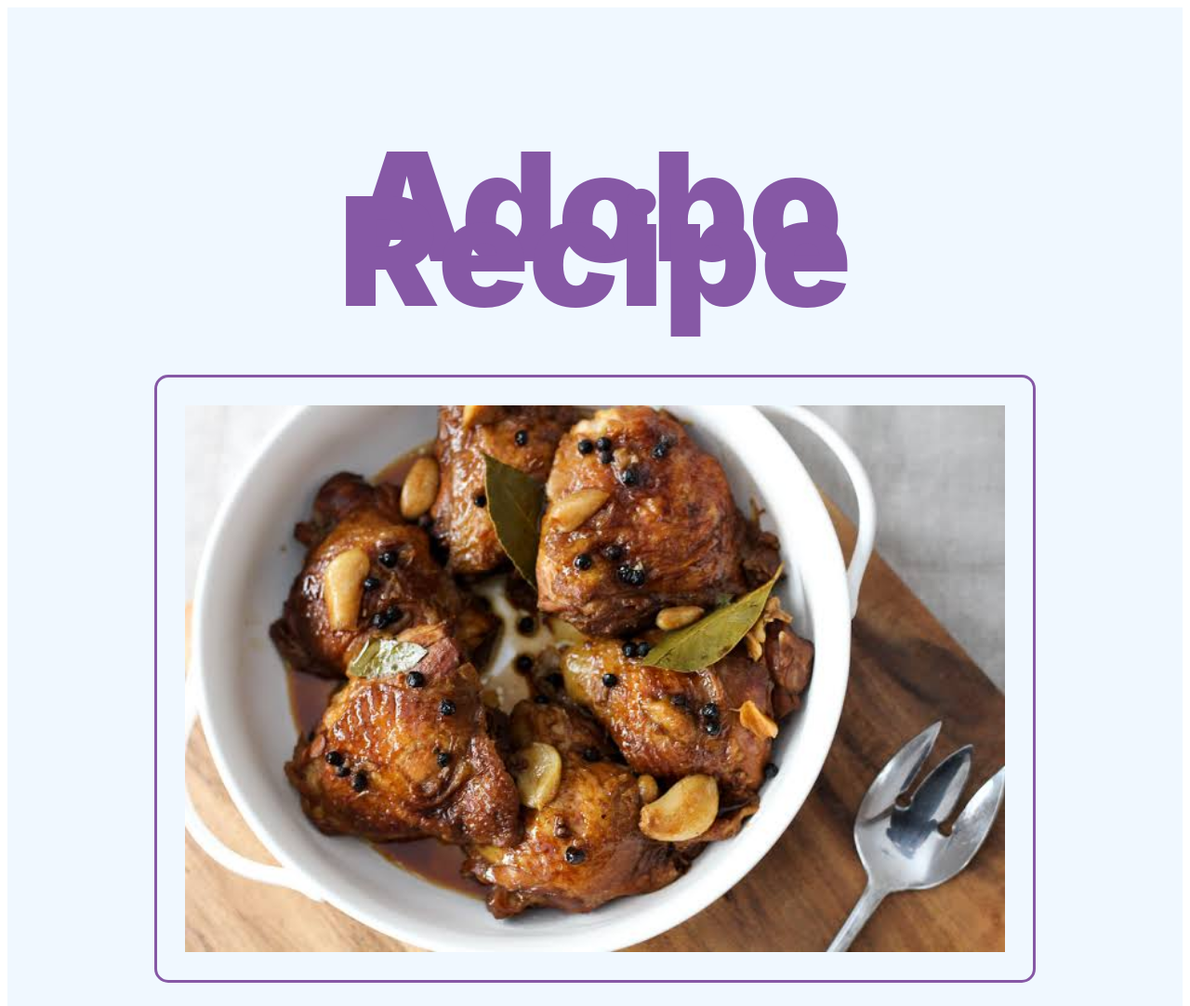
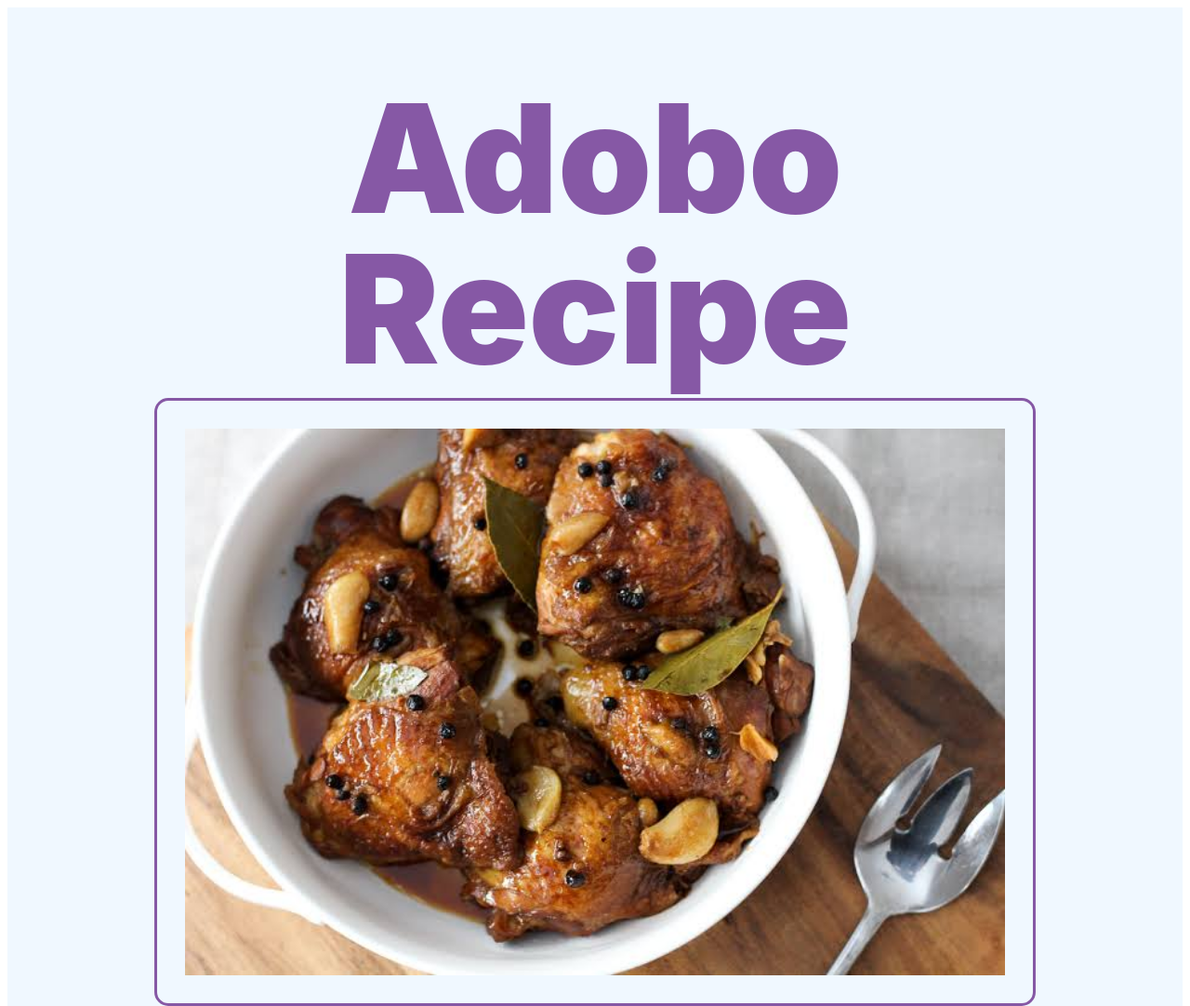
Before and after one commit to mauring55/repos, a plain HTML site: page odin-recipes/recipes/adobo.html in a window 1280 px wide. Shown: the top 1082 px of the page at 93% size. Drawn offline with Linux system fonts and the light colour scheme.

Commit message:
Improve styling on odin-recipes

```diff
--- a/odin-recipes/recipes/style.css
+++ b/odin-recipes/recipes/style.css
@@ -20,6 +20,8 @@ h2 - for some reason, class calling wont work. So I settled with just having all
 
 
 .title {
+    line-height: 1em;
+    margin: 0 0 10px 0;
     display: block;
     text-align: center;
     font-weight: 900;
```
